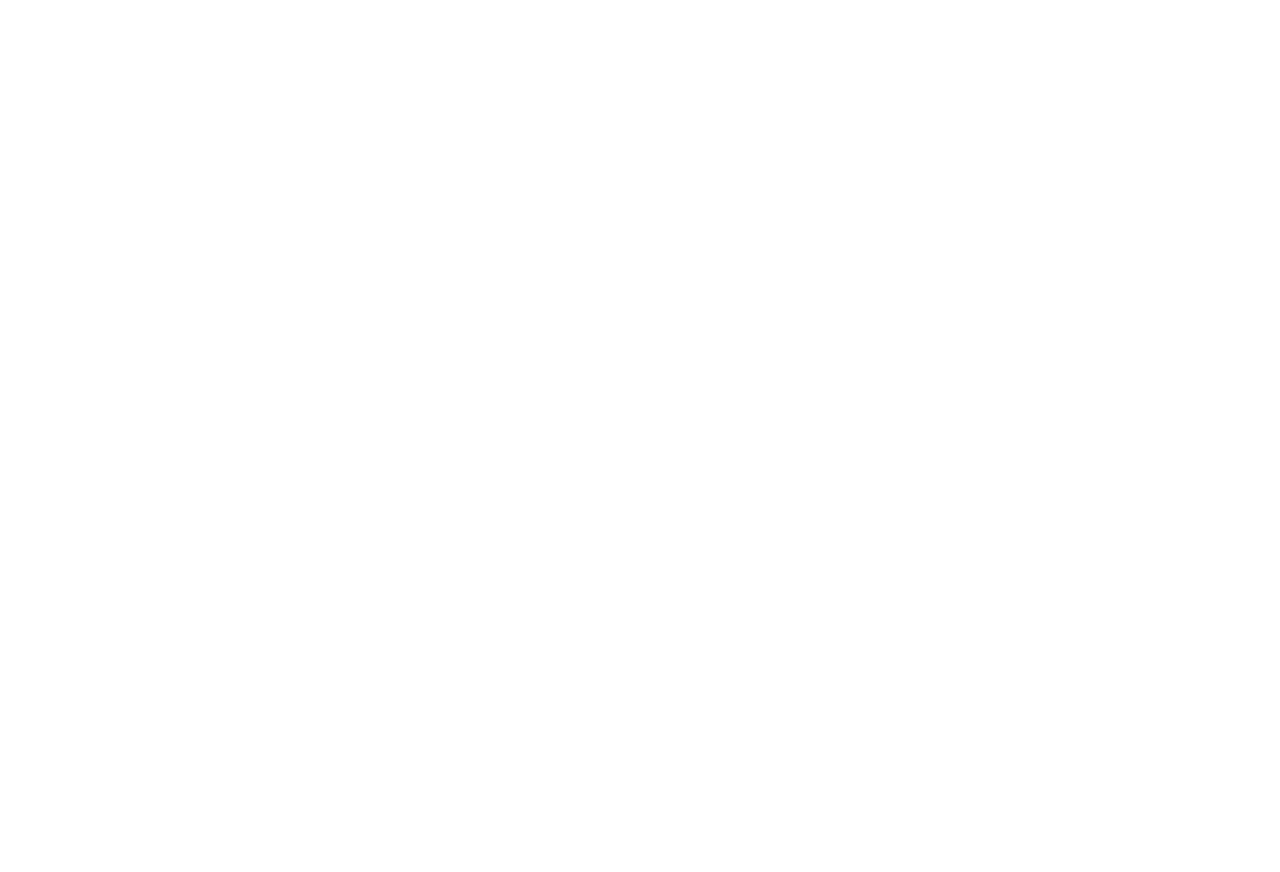
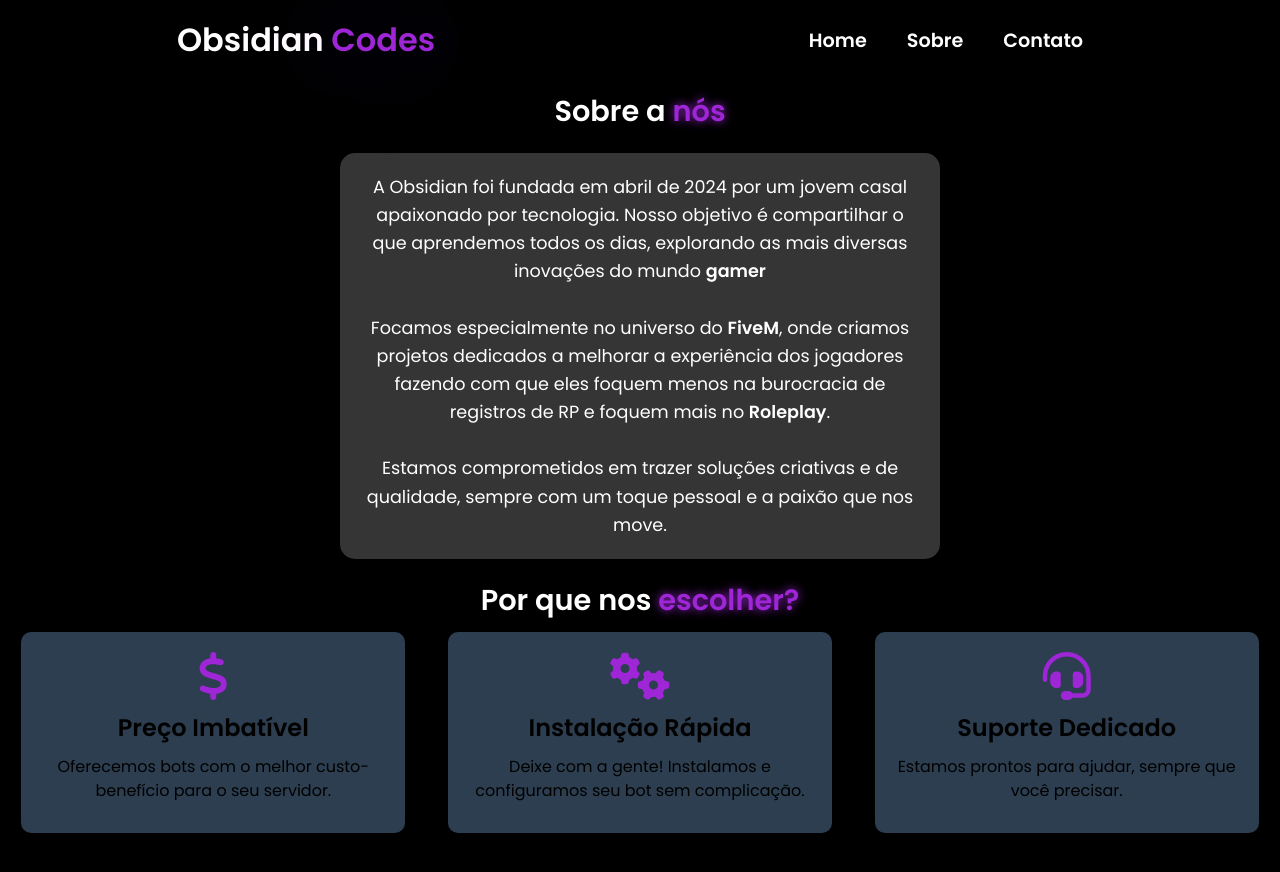
Before and after one commit to thaynafd/darling-code, a plain HTML site: page sobre.html in a window 1280 px wide. Before the commit the page ends 800 px from the top, so only its background shows below. Drawn offline with nearby package versions, Linux system fonts and the light colour scheme.

Commit message:
Adição de seção "sobre"

```diff
--- a/sobre.html
+++ b/sobre.html
@@ -1,11 +1,75 @@
 <!DOCTYPE html>
-<html lang="pt-br">
+<html lang="en">
 <head>
     <meta charset="UTF-8">
     <meta name="viewport" content="width=device-width, initial-scale=1.0">
-    <title>Document</title>
+    <link rel="stylesheet" href="https://cdnjs.cloudflare.com/ajax/libs/font-awesome/6.5.1/css/all.min.css">
+    <link rel="stylesheet" href="https://unpkg.com/aos@next/dist/aos.css" />
+    <link rel="stylesheet" href="src/css/index.css">
+    <title>Obsidian Codes | Sobre </title>
 </head>
 <body>
+    <nav>
+        <div class="nav-container">
+            <div class="logo" data-aos="zoom-in" data-aos-duration="1500">
+                Obsidian <span>Codes</span>
+            </div>
+            <div class="links">
+                <div class="link" data-aos="fade-up" data-aos-duration="1500" data-aos-delay="100"><a href="index.html">Home</a></div>
+                <div class="link" data-aos="fade-up" data-aos-duration="1500" data-aos-delay="200"><a href="sobre.html">Sobre</a></div>
+                <div class="link" data-aos="fade-up" data-aos-duration="1500" data-aos-delay="500"><a href="https://discord.gg/xVXT4ZJ488" target="_blank">Contato</a></div>
+        </div>
+        <i class="fa-solid fa-bars hamburg" onclick="hamburg()"></i>
+    </div>
+        <div class="dropdown">
+            <div class="links">
+                <a href="#">Home</a>
+                <a href="#">Sobre</a>
+                <a href="#">Contato</a>
+                <i class="fa-solid fa-xmark cancel" onclick="cancel()"></i>
+            </div>
+        </div>
+    </nav>
+    <section>
+            <div class="content">
+                <h1 data-aos="fade-left" data-aos-duration="1500" data-aos-delay="700" class="texto">Sobre a <span>nós</span></h1>
+            </div>
+        </div>
+    <div class="card">
+        <p data-aos="fade-right" data-aos-duration="1000" data-aos-delay="700" class="texto2">
+            A Obsidian foi fundada em abril de 2024 por um jovem casal apaixonado por tecnologia. Nosso objetivo é compartilhar o que aprendemos todos os dias, explorando as mais diversas inovações do mundo <b>gamer</b><br><br>Focamos especialmente no universo do <b>FiveM</b>, onde criamos projetos dedicados a melhorar a experiência dos jogadores fazendo com que eles foquem menos na burocracia de registros de RP e foquem mais no <b>Roleplay</b>.<br><br>Estamos comprometidos em trazer soluções criativas e de qualidade, sempre com um toque pessoal e a paixão que nos move.
+        </p>
+    </div>
+    <section>
 
+        <!-- Seção "Por que nos escolher" -->
+        <div class="content">
+            <h1 data-aos="fade-left" data-aos-duration="1500" data-aos-delay="700" class="texto">Por que nos <span>escolher?</span></h1>
+            <div class="features">
+                <div class="feature" data-aos="fade-up" data-aos-duration="1500" data-aos-delay="100">
+                    <i class="fas fa-dollar-sign"></i>
+                    <h3>Preço Imbatível</h3>
+                    <p>Oferecemos bots com o melhor custo-benefício para o seu servidor.</p>
+                </div>
+                <div class="feature" data-aos="fade-up" data-aos-duration="1500" data-aos-delay="200">
+                    <i class="fas fa-cogs"></i>
+                    <h3>Instalação Rápida</h3>
+                    <p>Deixe com a gente! Instalamos e configuramos seu bot sem complicação.</p>
+                </div>
+                <div class="feature" data-aos="fade-up" data-aos-duration="1500" data-aos-delay="300">
+                    <i class="fas fa-headset"></i>
+                    <h3>Suporte Dedicado</h3>
+                    <p>Estamos prontos para ajudar, sempre que você precisar.</p>
+                </div>
+            </div>
+        </div>
+        </div>
+    </section>
+    </section>
+    <script src="https://unpkg.com/aos@next/dist/aos.js"></script>
+    <script>
+      AOS.init({offset:0});
+    </script>
+    <script src="src/js/script.js"></script>
 </body>
 </html>
--- a/src/css/index.css
+++ b/src/css/index.css
@@ -107,8 +107,8 @@ section{
     align-items: center;
 }
 .main-container .image {
-    width: 30vw;
-    height: 30vw;
+    width: 20vw;
+    height: 20vw;
     border-radius: 80%;
     overflow: hidden;
     box-shadow: 0 0 50px #9e26d6;
@@ -231,6 +231,35 @@ section{
         height: 30%;
     }
 }
+
+.texto {
+    color: white;
+    font-size: 1.5rem;
+    text-align: center;
+    margin-top: 10px;
+}
+
+.card {
+    display: flex;
+    justify-content: center; /* Centraliza o conteúdo horizontalmente */
+    align-items: center; /* Centraliza o conteúdo verticalmente */
+    width: 80%; /* Ajusta o tamanho do card, você pode mudar conforme necessário */
+    max-width: 600px; /* Limita a largura máxima */
+    padding: 20px; /* Espaçamento interno do card */
+    background-color: rgb(53, 53, 53); /* Cor de fundo do card */
+    border-radius: 15px; /* Bordas arredondadas */
+    box-shadow: 0 4px 10px rgba(0, 0, 0, 0.2); /* Sombra suave ao redor do card */
+    margin: 20px auto; /* Centraliza o card na página */
+}
+
+.texto2 {
+    text-align: center; /* Centraliza o texto dentro do parágrafo */
+    text-align-last: center; /* Garante que a última linha do parágrafo também seja justificada */
+    line-height: 1.6; /* Define um espaçamento entre as linhas para maior legibilidade */
+    font-size: 1.1rem; /* Ajusta o tamanho da fonte */
+    color: #ffffff; /* Cor do texto */
+}
+
 @media (max-width:440px){
     .main-container .image{
         width: 50%;
@@ -244,3 +273,40 @@ section{
         margin-top: 15px;
     }
 }
+
+.features {
+    display: flex;
+    justify-content: space-around;
+    flex-wrap: wrap;
+}
+
+.feature {
+    background-color: #2c3e50; /* Cor de fundo do card */
+    padding: 20px;
+    border-radius: 10px;
+    width: 30%;
+    margin: 10px;
+    text-align: center;
+    box-shadow: 0 4px 10px rgba(0, 0, 0, 0.2);
+    transition: transform 0.3s ease-in-out;
+}
+
+.feature i {
+    font-size: 3rem;
+    margin-bottom: 10px;
+    color: #9e26d6;
+}
+
+.feature h3 {
+    font-size: 1.5rem;
+    margin-bottom: 10px;
+}
+
+.feature p {
+    font-size: 1rem;
+    line-height: 1.5;
+}
+
+.feature:hover {
+    transform: scale(1.05);
+}
--- a/src/js/script.js
+++ b/src/js/script.js
@@ -10,7 +10,7 @@ function cancel(){
 const texts = [
     "BOTS PERSONALIZADOS",
     "SOLUÇÕES EM AUTOMAÇÃO",
-    "SIMPLIFIQUE"
+    "DESCOMPLIQUE AGORA"
 ]
 let speed  =100;
 const textElements = document.querySelector(".typewriter-text");
```
Also changed, not shown: index.html (+5 -4 lines).
